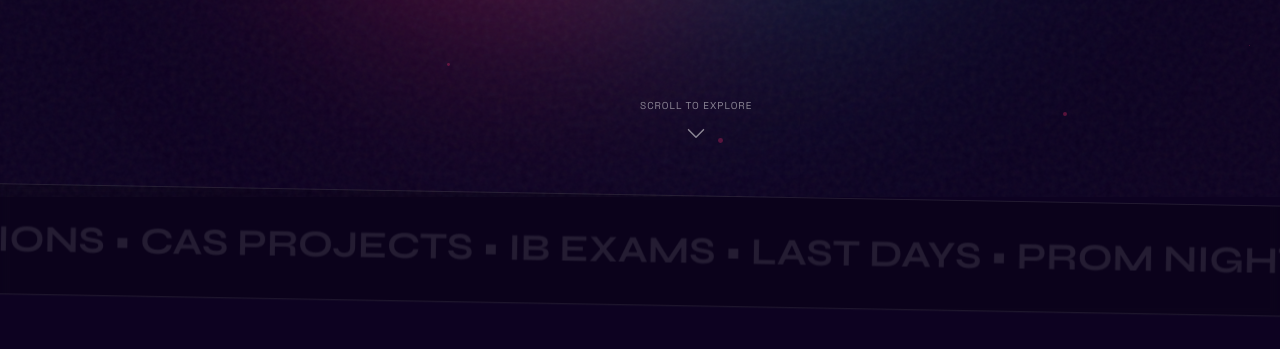
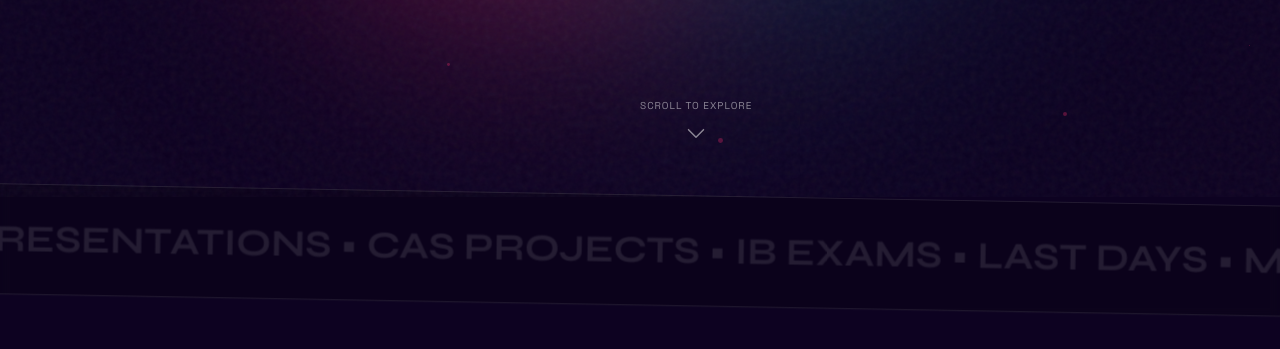
Before and after one commit to senuja-ai/website, a plain HTML site: page index.html in a window 1280 px wide. Shown: the part 603-952 px from the top of the page. Drawn offline with nearby package versions, Linux system fonts and the light colour scheme; animation ran at ten frames a second.

Commit message:
Update marquee content in index.html
Removed 'PROM NIGHT' and 'GRADUATION' from marquee content.

```diff
--- a/index.html
+++ b/index.html
@@ -303,7 +303,7 @@
     <div class="py-8 border-y border-white/10 bg-black/20 backdrop-blur-sm rotate-1 scale-105 z-20 relative">
         <div class="marquee-container">
             <div class="marquee-content text-4xl font-['Syne'] font-bold text-white/10">
-                MEMORIES UNFILTERED • TOK PRESENTATIONS • CAS PROJECTS • IB EXAMS • LAST DAYS • PROM NIGHT • GRADUATION • MEMORIES UNFILTERED • TOK PRESENTATIONS • CAS PROJECTS • IB EXAMS • LAST DAYS • PROM NIGHT • GRADUATION •
+                MEMORIES UNFILTERED • TOK PRESENTATIONS • CAS PROJECTS • IB EXAMS • LAST DAYS • MEMORIES UNFILTERED • TOK PRESENTATIONS • CAS PROJECTS • IB EXAMS • LAST DAYS •
             </div>
         </div>
     </div>
```
